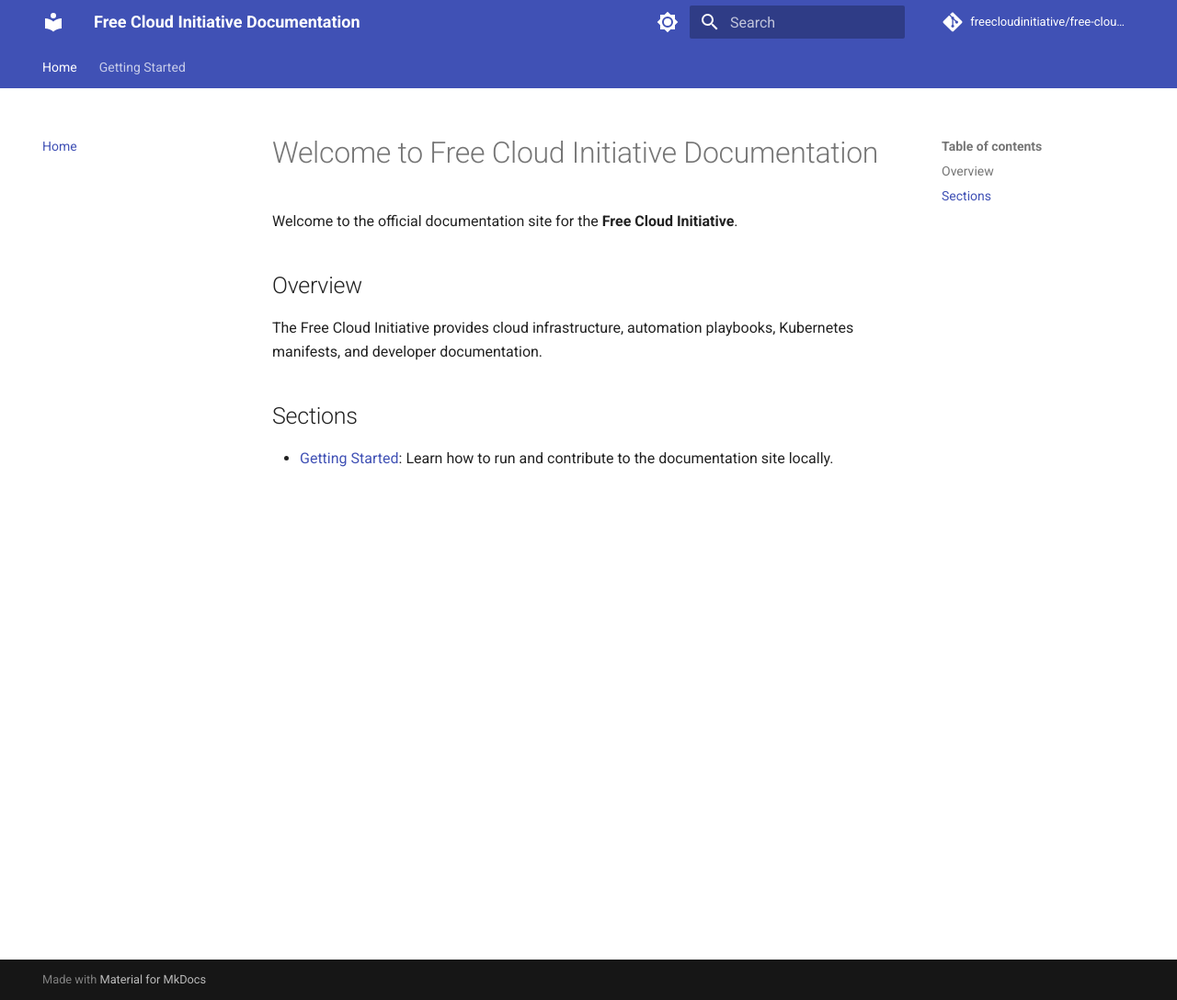
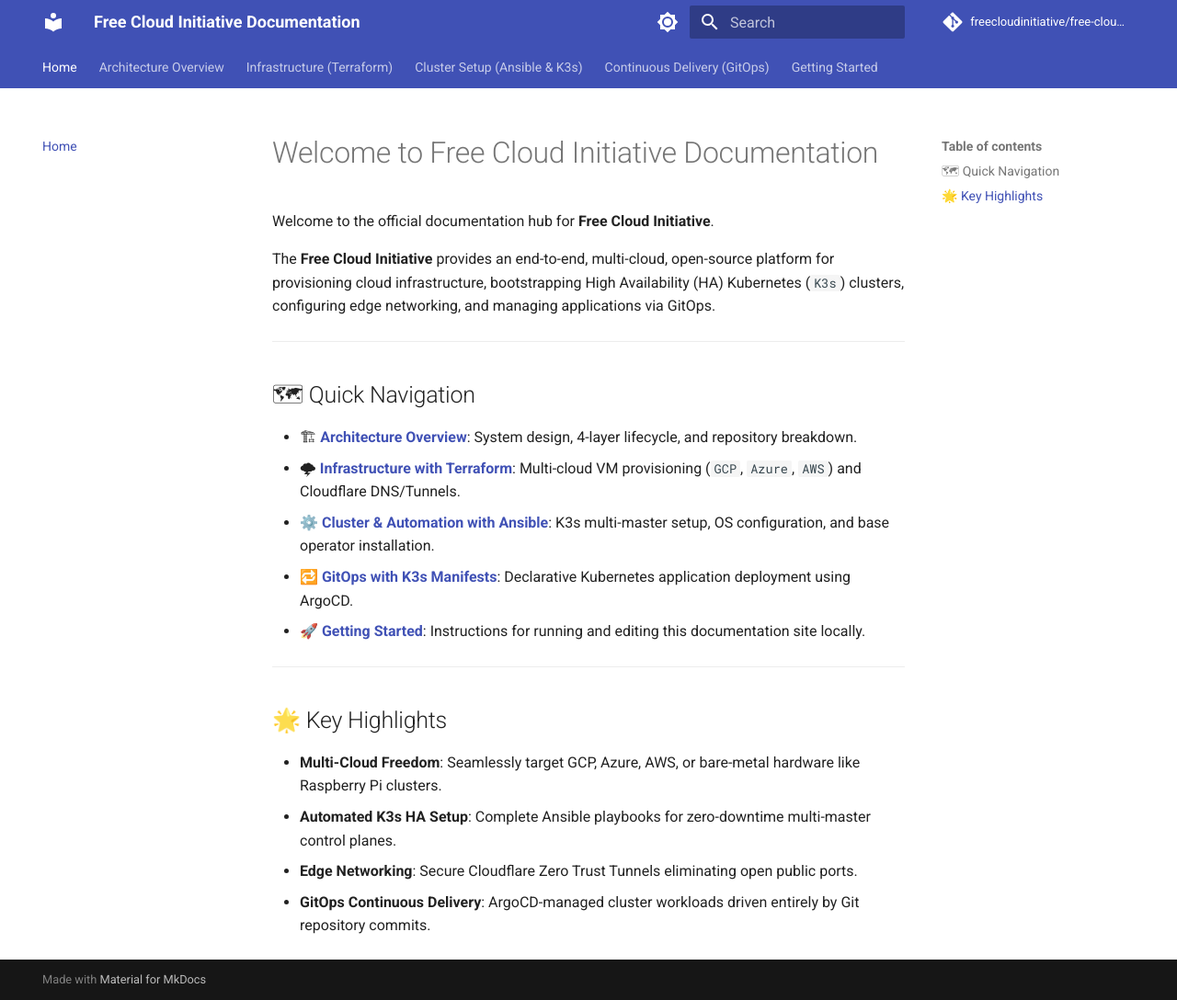
Before and after one commit to freecloudinitiative/docs, an MkDocs documentation site: the page built from docs/index.md, in a window 1280 px wide and 1088 px high. Shown: the whole window at 92% size. Built offline with MkDocs 1.6.1 and Material for MkDocs 9.7.7, drawn with Linux system fonts in a browser that asks for light colours; comment, search, counter and statistics services are not loaded.

Commit message:
docs: add architecture overview, terraform, ansible-k3s, and gitops guides

```diff
--- a/docs/index.md
+++ b/docs/index.md
@@ -1,11 +1,24 @@
 # Welcome to Free Cloud Initiative Documentation
 
-Welcome to the official documentation site for the **Free Cloud Initiative**.
+Welcome to the official documentation hub for **Free Cloud Initiative**.
 
-## Overview
+The **Free Cloud Initiative** provides an end-to-end, multi-cloud, open-source platform for provisioning cloud infrastructure, bootstrapping High Availability (HA) Kubernetes (`K3s`) clusters, configuring edge networking, and managing applications via GitOps.
 
-The Free Cloud Initiative provides cloud infrastructure, automation playbooks, Kubernetes manifests, and developer documentation.
+---
 
-## Sections
+## 🗺 Quick Navigation
 
-- [Getting Started](getting-started.md): Learn how to run and contribute to the documentation site locally.
+- 🏗 **[Architecture Overview](architecture.md)**: System design, 4-layer lifecycle, and repository breakdown.
+- 🌩 **[Infrastructure with Terraform](terraform.md)**: Multi-cloud VM provisioning (`GCP`, `Azure`, `AWS`) and Cloudflare DNS/Tunnels.
+- ⚙️ **[Cluster & Automation with Ansible](ansible-k3s.md)**: K3s multi-master setup, OS configuration, and base operator installation.
+- 🔁 **[GitOps with K3s Manifests](gitops-manifests.md)**: Declarative Kubernetes application deployment using ArgoCD.
+- 🚀 **[Getting Started](getting-started.md)**: Instructions for running and editing this documentation site locally.
+
+---
+
+## 🌟 Key Highlights
+
+- **Multi-Cloud Freedom**: Seamlessly target GCP, Azure, AWS, or bare-metal hardware like Raspberry Pi clusters.
+- **Automated K3s HA Setup**: Complete Ansible playbooks for zero-downtime multi-master control planes.
+- **Edge Networking**: Secure Cloudflare Zero Trust Tunnels eliminating open public ports.
+- **GitOps Continuous Delivery**: ArgoCD-managed cluster workloads driven entirely by Git repository commits.
--- a/mkdocs.yml
+++ b/mkdocs.yml
@@ -47,4 +47,8 @@ markdown_extensions:
 
 nav:
   - Home: index.md
+  - Architecture Overview: architecture.md
+  - Infrastructure (Terraform): terraform.md
+  - Cluster Setup (Ansible & K3s): ansible-k3s.md
+  - Continuous Delivery (GitOps): gitops-manifests.md
   - Getting Started: getting-started.md
```
Also changed, not shown: docs/ansible-k3s.md (added, +93 -0 lines), docs/architecture.md (added, +54 -0 lines), docs/gitops-manifests.md (added, +55 -0 lines), docs/terraform.md (added, +68 -0 lines).
